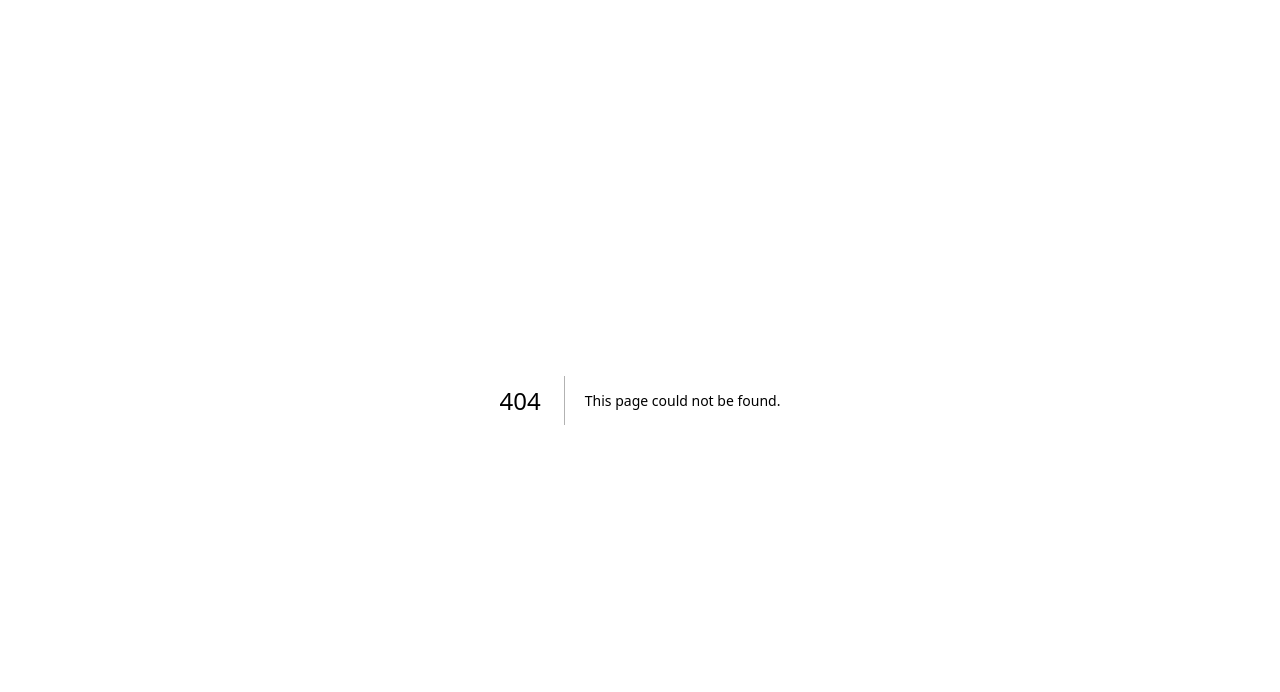
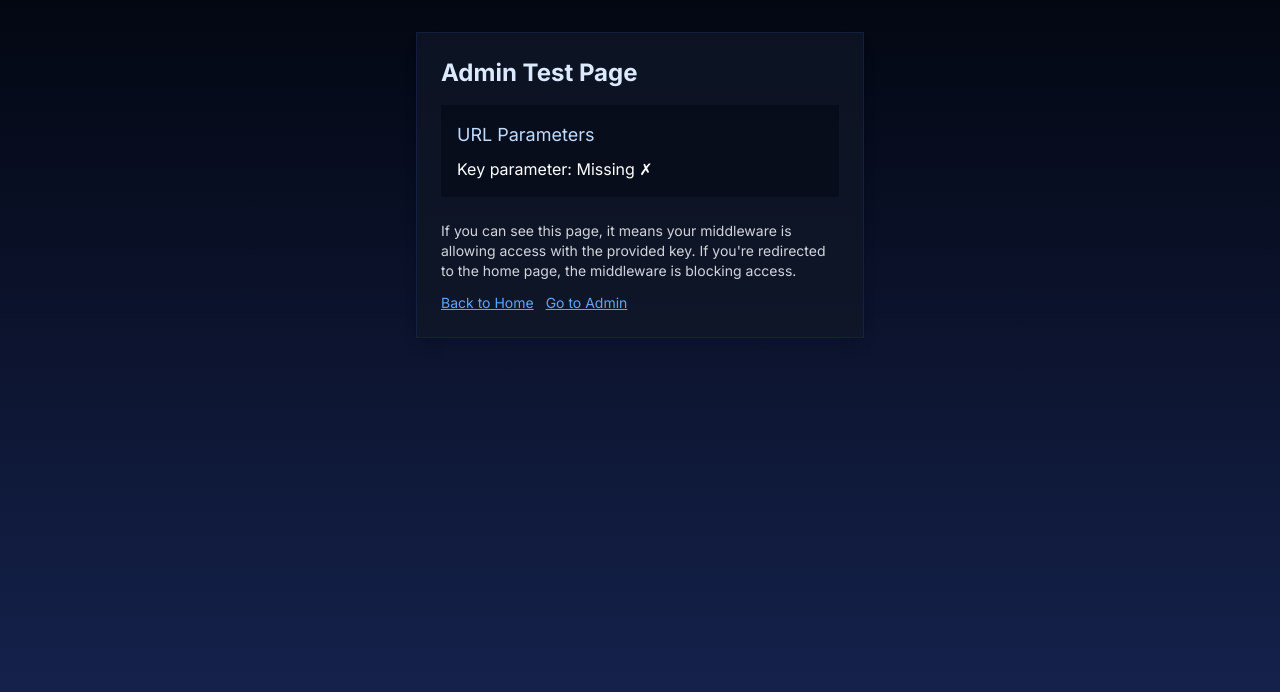
Before and after one commit to akshaybapat6365/insight, a Next.js app: page /admin-test in a window 1280 px wide. Before the commit this address had no page. Shown: the top 692 px of the page. Built offline with nearby package versions, Linux system fonts and the light colour scheme.

Commit message:
Fix: Improve admin page access with hardcoded password fallback and test page

```diff
--- /dev/null
+++ b/app/admin-test/page.tsx
@@ -0,0 +1,48 @@
+'use client';
+
+import { useSearchParams } from 'next/navigation';
+import { Suspense } from 'react';
+import Link from 'next/link';
+
+function AdminTestContent() {
+  const searchParams = useSearchParams();
+  const key = searchParams.get('key');
+
+  return (
+    <div className="min-h-screen bg-gradient-to-b from-gray-950 to-blue-950 p-8">
+      <div className="max-w-md mx-auto bg-gray-900/70 rounded-lg p-6 shadow-lg border border-blue-900/30">
+        <h1 className="text-2xl font-bold text-blue-100 mb-4">Admin Test Page</h1>
+
+        <div className="bg-gray-950/50 p-4 rounded-md mb-6">
+          <h2 className="text-lg text-blue-200 mb-2">URL Parameters</h2>
+          <p className="text-white">Key parameter: {key ? 'Present ✓' : 'Missing ✗'}</p>
+          {key && <p className="text-white">Value: {key.substring(0, 2)}{'*'.repeat(Math.max(0, key.length - 4))}{key.substring(key.length - 2)}</p>}
+        </div>
+
+        <div className="space-y-3">
+          <p className="text-sm text-gray-300">
+            If you can see this page, it means your middleware is allowing access with the provided key.
+            If you're redirected to the home page, the middleware is blocking access.
+          </p>
+
+          <div className="flex gap-3">
+            <Link href="/" className="text-blue-400 hover:text-blue-300 underline text-sm">
+              Back to Home
+            </Link>
+            <Link href="/admin?key=adminpass" className="text-blue-400 hover:text-blue-300 underline text-sm">
+              Go to Admin
+            </Link>
+          </div>
+        </div>
+      </div>
+    </div>
+  );
+}
+
+export default function AdminTestPage() {
+  return (
+    <Suspense fallback={<div>Loading...</div>}>
+      <AdminTestContent />
+    </Suspense>
+  );
+}
--- a/app/page.tsx
+++ b/app/page.tsx
@@ -31,9 +31,14 @@ export default function Chat() {
   // Add this near the top of the component
   console.log('Admin key from env:', process.env.NEXT_PUBLIC_ADMIN_KEY || 'not set');
 
-  // Create a hardcoded admin URL for now to debug
-  const adminUrl = `/admin?key=${process.env.NEXT_PUBLIC_ADMIN_KEY || 'adminpass'}`;
-  console.log('Admin URL:', adminUrl);
+  // Using a fixed admin password for simplicity
+  // In production, you should use a more secure method
+  const adminPassword = 'adminpass'; // Use the same value you set in Vercel
+  console.log('Using admin password:', adminPassword);
+
+  // Create an explicit admin URL with the key parameter
+  const adminUrl = `/admin?key=${adminPassword}`;
+  console.log('Admin URL (direct link):', adminUrl);
 
   // Handler for when a file is processed
   const handleFileProcessed = (text: string) => {
@@ -69,19 +74,13 @@ export default function Chat() {
           </div>
           {/* Debug the link issue by trying both Link and regular anchor */}
           <div className="flex gap-2">
-            <Link
+            {/* Regular anchor tag for direct navigation */}
+            <a
               href={adminUrl}
               className="text-blue-300 hover:text-blue-100 text-sm underline"
-              onClick={() => console.log('Admin link clicked via Link component')}
+              onClick={() => console.log('Admin link clicked (anchor tag)')}
             >
               Admin Console
-            </Link>
-            <a
-              href={adminUrl}
-              className="text-green-300 hover:text-green-100 text-sm underline"
-              onClick={() => console.log('Admin link clicked via anchor tag')}
-            >
-              Admin (Direct)
             </a>
           </div>
         </div>
```
Also changed, not shown: middleware.ts (+11 -6 lines).
